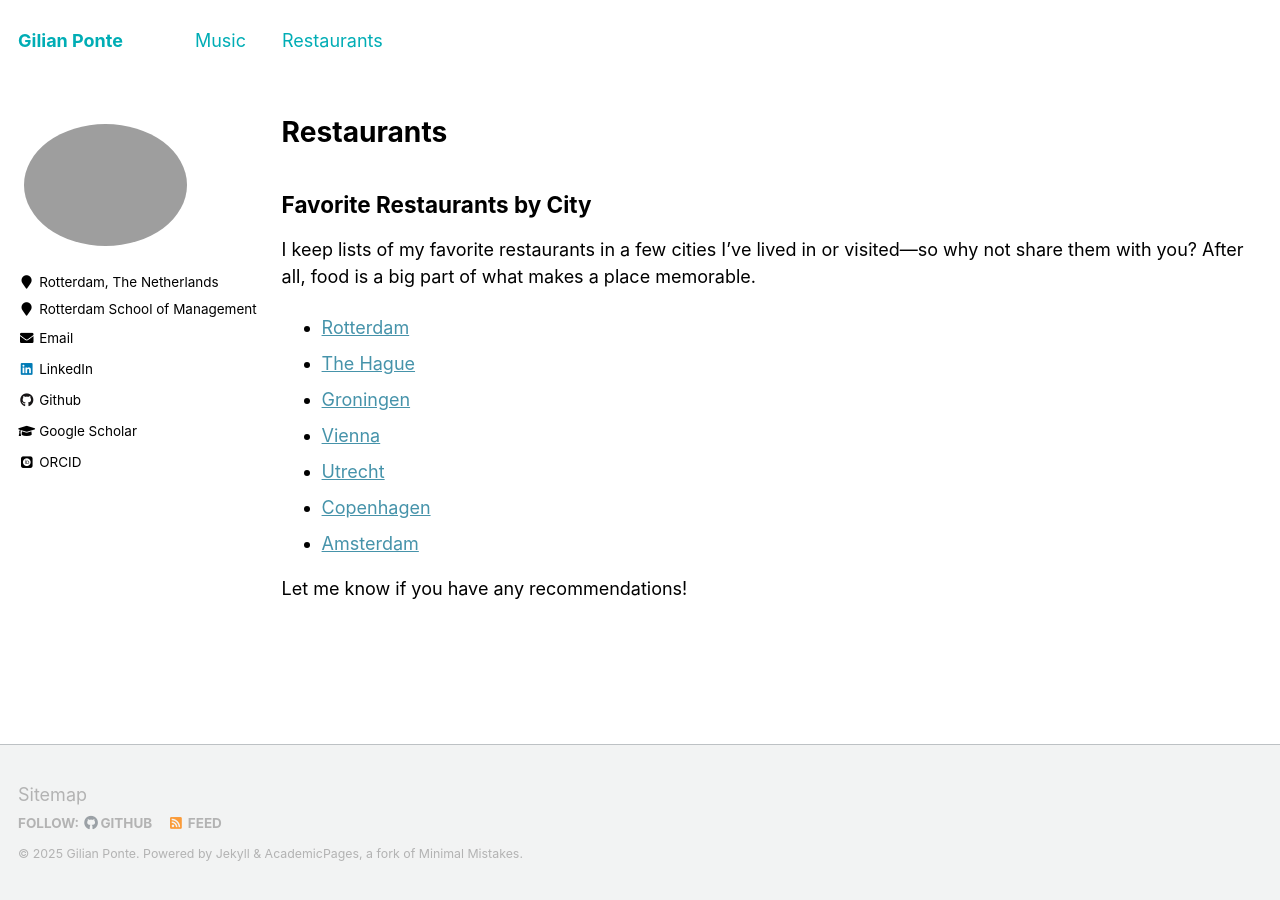
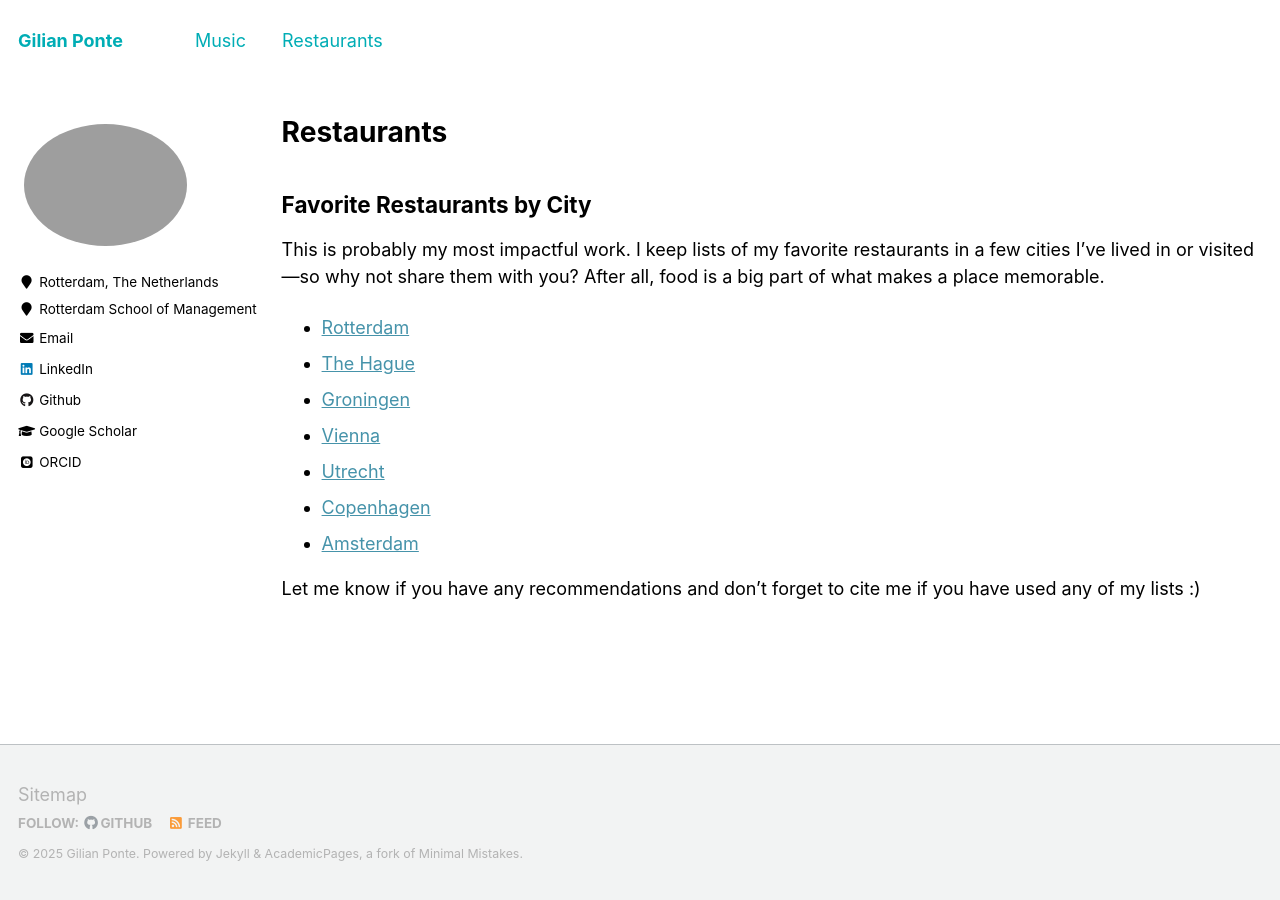
Before and after one commit to GilianPonte/gilianponte.github.io, a Jekyll site: the page built from _pages/teaching.md, in a window 1280 px wide. Built offline with Jekyll 4.4.1, drawn with Linux system fonts in a browser that asks for light colours; some web fonts are replaced.

Commit message:
Update teaching.md

```diff
--- a/_pages/teaching.md
+++ b/_pages/teaching.md
@@ -7,7 +7,7 @@ author_profile: true
 
 ## Favorite Restaurants by City
 
-I keep lists of my favorite restaurants in a few cities I’ve lived in or visited—so why not share them with you? After all, food is a big part of what makes a place memorable.
+This is probably my most impactful work. I keep lists of my favorite restaurants in a few cities I’ve lived in or visited—so why not share them with you? After all, food is a big part of what makes a place memorable.
 
 - [Rotterdam](https://maps.app.goo.gl/XBBYRXF7Qtfn66C69)
 - [The Hague](https://maps.app.goo.gl/LEKzisBWpS3WpixE8)
@@ -17,4 +17,4 @@ I keep lists of my favorite restaurants in a few cities I’ve lived in or visit
 - [Copenhagen](https://maps.app.goo.gl/XQLSzQryoe4ubugv7)
 - [Amsterdam](https://maps.app.goo.gl/oB6LFmX2ks19qtmMA)
 
-Let me know if you have any recommendations!
+Let me know if you have any recommendations and don't forget to cite me if you have used any of my lists :)
```
